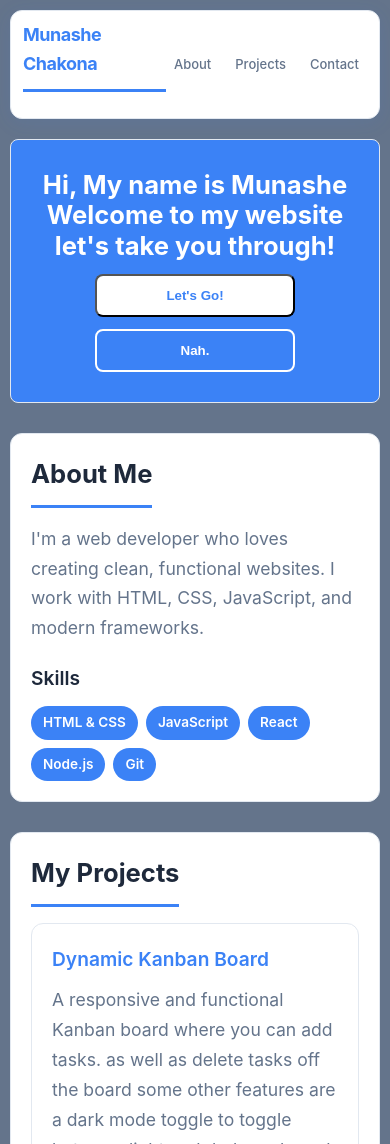
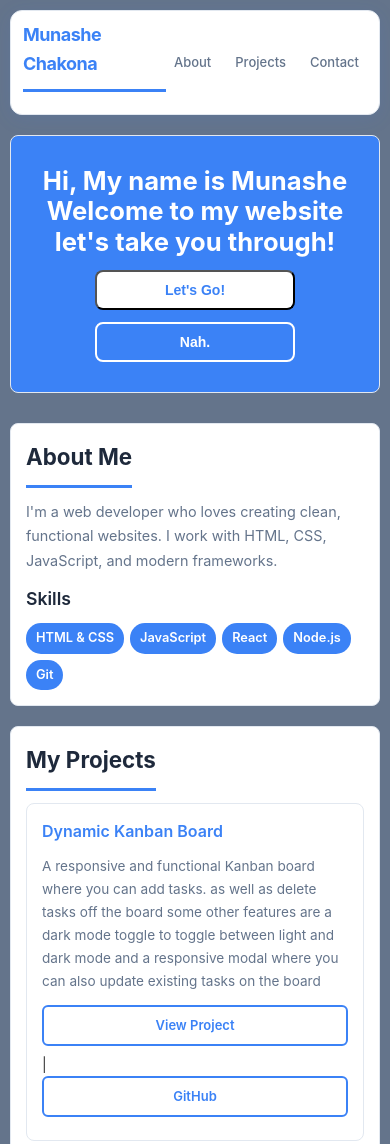
Before and after one commit to N-Nashe/CDV05, a plain HTML site: page index.html in a window 390 px wide. Shown: the top 1144 px of the page. Drawn offline with Linux system fonts and the light colour scheme.

Commit message:
enhanced mobile styles for hero, sections, buttons, and projects for better consistency and readability

```diff
--- a/styles.css
+++ b/styles.css
@@ -388,7 +388,7 @@ p {
         font-size: 13px;
     }
 
-
+     /* whilst not really necessary on mobile, keeping for consistency */
     .hero {
         padding: 30px 15px;
         margin-bottom: 30px;
@@ -406,6 +406,82 @@ p {
         margin-bottom: 20px;
     }
 
+        .btn {
+        padding: 10px 16px;
+        font-size: 14px;
+        min-width: auto;
+    }
+
+    section {
+        padding: 15px;
+        margin-bottom: 20px;
+        border-radius: 8px;
+    }
+
+    h2 {
+        font-size: 1.4rem;
+        margin-bottom: 12px;
+    }
+
+    h3 {
+        font-size: 1.1rem;
+        margin-bottom: 10px;
+    }
+
+    p {
+        font-size: 0.9rem;
+        margin-bottom: 12px;
+    }
+
+        .skills {
+        gap: 6px;
+    }
+
+    .skills li {
+        padding: 5px 10px;
+        font-size: 0.8rem;
+        border-radius: 15px;
+    }
+
+    .project {
+        padding: 15px;
+        margin-bottom: 12px;
+        border-radius: 8px;
+    }
+
+    .project h3 {
+        font-size: 1rem;
+    }
+
+    .project p {
+        font-size: 0.85rem;
+        margin-bottom: 12px;
+    }
+
+    .project a {
+        padding: 8px 12px;
+        font-size: 13px;
+    }
+
+    #contact {
+        padding: 15px;
+        border-radius: 8px;
+    }
+
+    #contact p {
+        font-size: 0.9rem;
+    }
+
+    #contact a {
+        padding: 8px 12px;
+        font-size: 13px;
+        margin-bottom: 6px;
+    }
+
+
+
+
+
 
 
 
```
